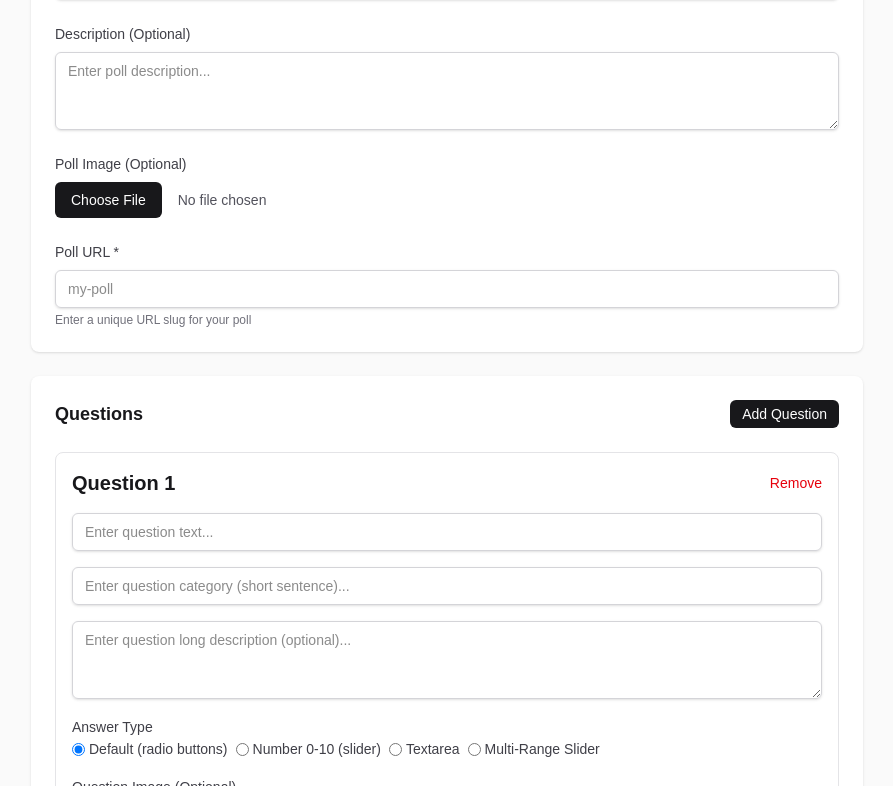
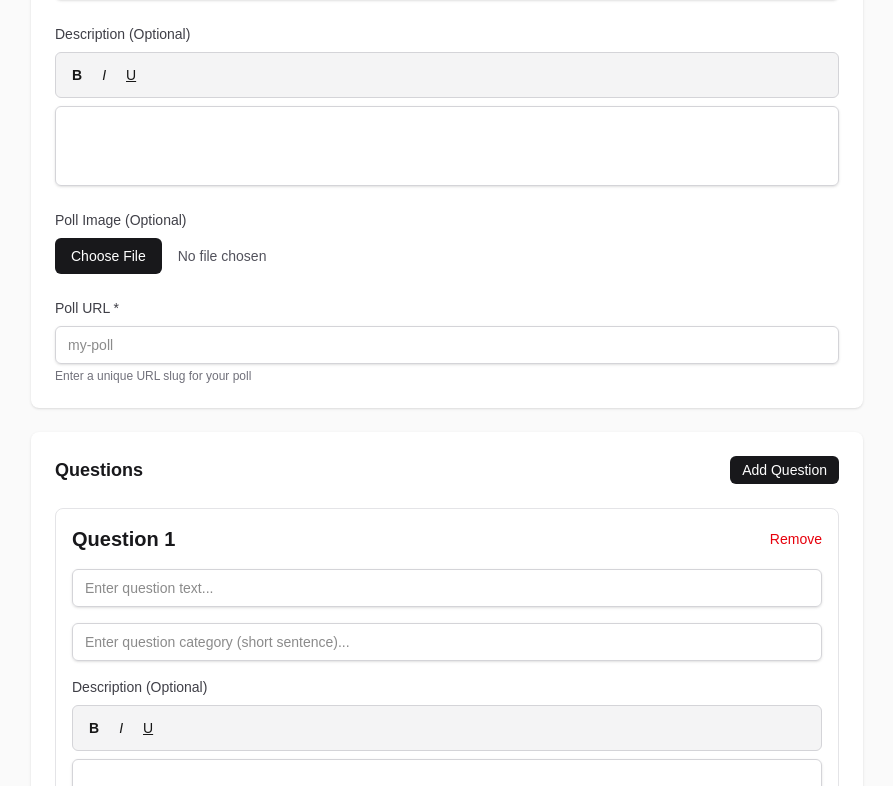
Before and after one commit to bnakaten/polling, a Next.js app: page /create-poll in a window 1280 px wide. Shown: the part 254-1040 px from the top of the page, without its empty margins (193-1086 px from the left). Built offline with nearby package versions, Linux system fonts and the light colour scheme.

Commit message:
Add text format option'

```diff
--- a/app/create-poll/page.tsx
+++ b/app/create-poll/page.tsx
@@ -1,6 +1,6 @@
 "use client";
 
-import { useState } from "react";
+import { useState, useRef } from "react";
 import { useRouter } from "next/navigation";
 
 type AnswerType = "default" | "rating" | "textarea" | "multirangeslider";
@@ -50,6 +50,8 @@ export default function CreatePollPage() {
   const [csvError, setCsvError] = useState<string | null>(null);
   const [csvSuccess, setCsvSuccess] = useState<boolean>(false);
   const router = useRouter();
+  const descriptionEditorRef = useRef<HTMLDivElement>(null);
+  const questionDescriptionRefs = useRef<{[key: number]: HTMLDivElement}>({});
 
   const addQuestion = () => {
     setQuestions([
@@ -71,51 +73,20 @@ export default function CreatePollPage() {
     }));
   };
 
-  const addOption = (questionIndex: number) => {
-    const newQuestions = [...questions];
-    newQuestions[questionIndex].options.push({
-      id: Date.now(),
-      text: "",
-    });
-    setQuestions(newQuestions);
-    setSliderValues(prev => ({
-      ...prev,
-      [questionIndex]: prev[questionIndex] || { likelihood: "3", consequences: "3" }
-    }));
-  };
+  const handleDescriptionInput = (e: React.FormEvent<HTMLDivElement>, questionIndex: number = -1) => {
+    const content = e.currentTarget.innerHTML;
 
-  const removeOption = (questionIndex: number, optionIndex: number) => {
-    const newQuestions = [...questions];
-    if (newQuestions[questionIndex].options.length > 2) {
-      newQuestions[questionIndex].options.splice(optionIndex, 1);
+    if (questionIndex === -1) {
+      if (questions.length > 0) {
+        const newQuestions = [...questions];
+        newQuestions[0].description = content;
+        setQuestions(newQuestions);
+      }
+    } else {
+      const newQuestions = [...questions];
+      newQuestions[questionIndex].description = content;
       setQuestions(newQuestions);
     }
-  };
-
-  const removeQuestion = (questionIndex: number) => {
-    const newQuestions = [...questions];
-    if (newQuestions.length > 1) {
-      newQuestions.splice(questionIndex, 1);
-      setQuestions(newQuestions);
-    }
-  };
-
-  const updateQuestionText = (questionIndex: number, text: string) => {
-    const newQuestions = [...questions];
-    newQuestions[questionIndex].text = text;
-    setQuestions(newQuestions);
-  };
-
-  const updateQuestionCategory = (questionIndex: number, category: string) => {
-    const newQuestions = [...questions];
-    newQuestions[questionIndex].category = category;
-    setQuestions(newQuestions);
-  };
-
-  const updateQuestionDescription = (questionIndex: number, description: string) => {
-    const newQuestions = [...questions];
-    newQuestions[questionIndex].description = description;
-    setQuestions(newQuestions);
   };
 
   const updateQuestionAnswerType = (questionIndex: number, answerType: AnswerType) => {
@@ -132,10 +103,36 @@ export default function CreatePollPage() {
     setQuestions(newQuestions);
   };
 
+  const updateQuestionText = (questionIndex: number, text: string) => {
+    const newQuestions = [...questions];
+    newQuestions[questionIndex].text = text;
+    setQuestions(newQuestions);
+  };
+
+  const updateQuestionCategory = (questionIndex: number, category: string) => {
+    const newQuestions = [...questions];
+    newQuestions[questionIndex].category = category;
+    setQuestions(newQuestions);
+  };
+
   const updateQuestionOptional = (questionIndex: number, isOptional: boolean) => {
     const newQuestions = [...questions];
     newQuestions[questionIndex].isOptional = isOptional;
     setQuestions(newQuestions);
+  };
+
+  const addOption = (questionIndex: number) => {
+    const newQuestions = [...questions];
+    newQuestions[questionIndex].options.push({ id: Date.now(), text: "" });
+    setQuestions(newQuestions);
+  };
+
+  const removeOption = (questionIndex: number, optionIndex: number) => {
+    const newQuestions = [...questions];
+    if (newQuestions[questionIndex].options.length > 2) {
+      newQuestions[questionIndex].options.splice(optionIndex, 1);
+      setQuestions(newQuestions);
+    }
   };
 
   const updateOptionText = (questionIndex: number, optionIndex: number, text: string) => {
@@ -164,6 +161,10 @@ export default function CreatePollPage() {
         return newQuestions;
       });
     }
+  };
+
+  const removeQuestion = (questionIndex: number) => {
+    setQuestions((prev) => prev.filter((_, idx) => idx !== questionIndex));
   };
 
   const removeQuestionImage = (questionIndex: number) => {
@@ -291,6 +292,19 @@ export default function CreatePollPage() {
     setLoading(true);
     setVotingLink(null);
 
+    if (descriptionEditorRef.current) {
+      if (questions.length > 0) {
+        const newQuestions = [...questions];
+        newQuestions[0].description = descriptionEditorRef.current.innerHTML;
+        setQuestions(newQuestions);
+      }
+    }
+    for (const [questionIndex, questionRef] of Object.entries(questionDescriptionRefs.current)) {
+      const newQuestions = [...questions];
+      newQuestions[Number(questionIndex)].description = questionRef.innerHTML;
+      setQuestions(newQuestions);
+    }
+
     const validQuestions = questions.filter((q) => q.text.trim());
 
     if (validQuestions.length === 0) {
@@ -400,13 +414,6 @@ export default function CreatePollPage() {
     setQuestions([{ id: 1, text: "", category: "", description: "", answerType: "default", options: [{ id: 1, text: "" }, { id: 2, text: "" }], imageUrl: "", isOptional: false }]);
     setQuestionImages({});
     setSliderValues({});
-    setMaxVotes(1);
-    setError(null);
-    setCsvError(null);
-    setCsvSuccess(false);
-    setCsvFile(null);
-    setCsvContent("");
-    setUseCsvImport(false);
   };
 
    return (
@@ -633,17 +640,27 @@ export default function CreatePollPage() {
             </div>
 
             <div>
-              <label htmlFor="description" className="block text-sm font-medium text-zinc-700 mb-2">
-                Description (Optional)
-              </label>
-              <textarea
-                id="description"
-                value={description}
-                onChange={(e) => setDescription(e.target.value)}
-                className="block w-full px-3 py-2 border border-zinc-300 rounded-md shadow-sm focus:outline-none focus:ring-zinc-500 focus:border-zinc-500 sm:text-sm"
-                rows={3}
-                placeholder="Enter poll description..."
-              />
+              <label className="block text-sm font-medium text-zinc-700 mb-2">Description (Optional)</label>
+              <div className="flex flex-col gap-2">
+                <div className="flex flex-wrap gap-1 p-2 bg-zinc-100 rounded-md border border-zinc-300">
+                  <button type="button" onClick={() => document.execCommand("bold")} className="px-2 py-1 text-sm font-bold hover:bg-zinc-200 rounded transition-colors">B</button>
+                  <button type="button" onClick={() => document.execCommand("italic")} className="px-2 py-1 text-sm italic hover:bg-zinc-200 rounded transition-colors">I</button>
+                  <button type="button" onClick={() => document.execCommand("underline")} className="px-2 py-1 text-sm underline hover:bg-zinc-200 rounded transition-colors">U</button>
+                </div>
+                <div
+                  ref={descriptionEditorRef}
+                  id="poll-description-editor"
+                  contentEditable
+                  suppressContentEditableWarning
+                  onInput={(e) => handleDescriptionInput(e, -1)}
+                  onKeyDown={(e) => {
+                    if (e.key === "Enter" && !e.shiftKey) {
+                      e.preventDefault();
+                    }
+                  }}
+                  className="block w-full px-3 py-2 border border-zinc-300 rounded-md shadow-sm focus:outline-none focus:ring-zinc-500 focus:border-zinc-500 sm:text-sm min-h-[80px] whitespace-pre-wrap outline-none"
+                />
+              </div>
             </div>
 
             <div>
@@ -738,13 +755,33 @@ export default function CreatePollPage() {
                   className="block w-full px-3 py-2 border border-zinc-300 rounded-md shadow-sm focus:outline-none focus:ring-zinc-500 focus:border-zinc-500 sm:text-sm"
                   placeholder="Enter question category (short sentence)..."
                 />
-                <textarea
-                  value={question.description}
-                  onChange={(e) => updateQuestionDescription(questionIndex, e.target.value)}
-                  className="block w-full px-3 py-2 border border-zinc-300 rounded-md shadow-sm focus:outline-none focus:ring-zinc-500 focus:border-zinc-500 sm:text-sm"
-                  placeholder="Enter question long description (optional)..."
-                  rows={3}
-                />
+                <div>
+                  <label className="block text-sm font-medium text-zinc-700 mb-2">Description (Optional)</label>
+                  <div className="flex flex-col gap-2">
+                    <div className="flex flex-wrap gap-1 p-2 bg-zinc-100 rounded-md border border-zinc-300">
+                      <button type="button" onClick={() => document.execCommand("bold")} className="px-2 py-1 text-sm font-bold hover:bg-zinc-200 rounded transition-colors">B</button>
+                      <button type="button" onClick={() => document.execCommand("italic")} className="px-2 py-1 text-sm italic hover:bg-zinc-200 rounded transition-colors">I</button>
+                      <button type="button" onClick={() => document.execCommand("underline")} className="px-2 py-1 text-sm underline hover:bg-zinc-200 rounded transition-colors">U</button>
+                    </div>
+                    <div
+                      ref={(el) => {
+                        if (el) {
+                          questionDescriptionRefs.current[questionIndex] = el;
+                        }
+                      }}
+                      id={`question-${questionIndex}-description-editor`}
+                      contentEditable
+                      suppressContentEditableWarning
+                      onInput={(e) => handleDescriptionInput(e, questionIndex)}
+                      onKeyDown={(e) => {
+                        if (e.key === "Enter" && !e.shiftKey) {
+                          e.preventDefault();
+                        }
+                      }}
+                      className="block w-full px-3 py-2 border border-zinc-300 rounded-md shadow-sm focus:outline-none focus:ring-zinc-500 focus:border-zinc-500 sm:text-sm min-h-[80px] whitespace-pre-wrap outline-none"
+                    />
+                  </div>
+                </div>
 
                 <div className="space-y-2">
                   <label className="text-sm font-medium text-zinc-700">Answer Type</label>
--- a/app/poll/[id]/PollResultsPageClient.tsx
+++ b/app/poll/[id]/PollResultsPageClient.tsx
@@ -6,6 +6,7 @@ import GenerateTokenForm from "./GenerateTokenForm";
 import DownloadCSV from "./DownloadCSV";
 import CleanUpTokenVotesButton from "./CleanUpTokenVotesButton";
 import CleanUpVotesButton from "./CleanUpVotesButton";
+import FormattedHtml from "../../vote/[token]/FormattedHtml";
 
 interface PollDetails {
   poll: {
@@ -106,7 +107,7 @@ export default function PollResultsPageClient({ pollId, initialData, initialPoll
             </div>
           </div>
           {poll?.description && (
-            <p className="text-zinc-600 mb-4">{poll.description}</p>
+            <FormattedHtml html={poll.description} className="text-zinc-600 mb-4" />
           )}
           {poll?.imageUrl && (
             <img
@@ -186,7 +187,7 @@ export default function PollResultsPageClient({ pollId, initialData, initialPoll
                      {result.category && <span className="block text-sm font-medium text-zinc-500 mb-1">{result.category}</span>}
                      {result.text}
                    </h3>
-                   {result.description && <p className="text-sm text-zinc-600 mb-4">{result.description}</p>}
+                    {result.description && <FormattedHtml html={result.description} className="text-sm text-zinc-600 mb-4" />}
                   <div className="flex items-center gap-2 mb-4">
                     <span className="text-xs text-zinc-500 bg-zinc-100 px-2 py-1 rounded">
                       {result.answerType === "textarea" ? "Textarea" : result.answerType === "rating" ? "Rating 0-10" : result.answerType === "multirangeslider" ? "Multi-Range Slider" : "Multiple Choice"}
--- a/app/poll/[id]/edit/EditPollFormClient.tsx
+++ b/app/poll/[id]/edit/EditPollFormClient.tsx
@@ -1,6 +1,6 @@
 "use client";
 
-import { useState, useRef } from "react";
+import { useState, useRef, useEffect } from "react";
 
 type AnswerType = "default" | "rating" | "textarea" | "multirangeslider";
 
@@ -33,6 +33,10 @@ function generateId() {
 
 export function EditPollFormClient({ poll, initialQuestions, initialQuestionCount, onSubmit }: EditPollFormClientProps) {
   const formRef = useRef<HTMLFormElement>(null);
+  const descriptionEditorRef = useRef<HTMLDivElement>(null);
+  const descriptionValueInputRef = useRef<HTMLInputElement>(null);
+  const questionDescriptionRefs = useRef<{[key: number]: HTMLDivElement}>({});
+  const questionDescriptionValueInputRefs = useRef<{[key: number]: HTMLInputElement}>({});
   const [questions, setQuestions] = useState<Question[]>(initialQuestions.map((q: any) => ({
     id: q.id,
     text: q.text,
@@ -49,32 +53,19 @@ export function EditPollFormClient({ poll, initialQuestions, initialQuestionCoun
   const [tempImage, setTempImage] = useState<File | null>(null);
   const [questionImages, setQuestionImages] = useState<{[key: number]: File | null}>({});
 
+  useEffect(() => {
+    if (poll.description && descriptionEditorRef.current) {
+      descriptionEditorRef.current.innerHTML = poll.description;
+    }
+    questions.forEach((q, idx) => {
+      if (q.description && questionDescriptionRefs.current[idx]) {
+        questionDescriptionRefs.current[idx].innerHTML = q.description;
+      }
+    });
+  }, []);
+
   const addQuestion = () => {
     setQuestions([...questions, { id: generateId(), text: "", category: "", description: "", answerType: "default", options: [{ id: generateId(), text: "" }, { id: generateId(), text: "" }], imageUrl: "", isOptional: false }]);
-  };
-
-  const handleSubmit = async (formData: FormData) => {
-    const file = tempImage || (formData.get("image") as File);
-    if (file && file.size > 0) {
-      setUploadingImage(true);
-      const uploadFormData = new FormData();
-      uploadFormData.append("image", file);
-      try {
-        const response = await fetch("/api/upload-image", {
-          method: "POST",
-          body: uploadFormData,
-        });
-        const data = await response.json();
-        if (response.ok) {
-          setImageUrl(data.imageUrl);
-          formData.set("imageUrl", data.imageUrl);
-        }
-      } catch (err) {
-        console.error("Failed to upload image:", err);
-      } finally {
-        setUploadingImage(false);
-      }
-    }
   };
 
   const addOption = (questionIndex: number) => {
@@ -115,6 +106,20 @@ export function EditPollFormClient({ poll, initialQuestions, initialQuestionCoun
     const newQuestions = [...questions];
     newQuestions[questionIndex].description = description;
     setQuestions(newQuestions);
+  };
+
+
+
+  const handleDescriptionInput = (e: React.FormEvent<HTMLDivElement>, questionIndex: number = -1) => {
+    if (questionIndex === -1) {
+      if (descriptionEditorRef.current && descriptionValueInputRef.current) {
+        descriptionValueInputRef.current.value = descriptionEditorRef.current.innerHTML;
+      }
+    } else {
+      if (questionDescriptionRefs.current[questionIndex] && questionDescriptionValueInputRefs.current[questionIndex]) {
+        questionDescriptionValueInputRefs.current[questionIndex].value = questionDescriptionRefs.current[questionIndex].innerHTML;
+      }
+    }
   };
 
   const updateQuestionAnswerType = (questionIndex: number, answerType: AnswerType) => {
@@ -220,6 +225,15 @@ export function EditPollFormClient({ poll, initialQuestions, initialQuestionCoun
   const handleFormSubmit = async (e: React.FormEvent) => {
     e.preventDefault();
 
+    if (descriptionEditorRef.current && descriptionValueInputRef.current) {
+      descriptionValueInputRef.current.value = descriptionEditorRef.current.innerHTML;
+    }
+    questions.forEach((q, idx) => {
+      if (questionDescriptionRefs.current[idx] && questionDescriptionValueInputRefs.current[idx]) {
+        questionDescriptionValueInputRefs.current[idx].value = questionDescriptionRefs.current[idx].innerHTML;
+      }
+    });
+
     setUploadingImage(true);
 
     try {
@@ -256,6 +270,14 @@ export function EditPollFormClient({ poll, initialQuestions, initialQuestionCoun
       setQuestions(updatedQuestions);
 
       if (formRef.current) {
+        if (descriptionEditorRef.current && descriptionValueInputRef.current) {
+          descriptionValueInputRef.current.value = descriptionEditorRef.current.innerHTML;
+        }
+        questions.forEach((q, idx) => {
+          if (questionDescriptionRefs.current[idx] && questionDescriptionValueInputRefs.current[idx]) {
+            questionDescriptionValueInputRefs.current[idx].value = questionDescriptionRefs.current[idx].innerHTML;
+          }
+        });
         const formData = new FormData(formRef.current);
 
         for (const [questionIndex, imageUrl] of Object.entries(questionImageUpdates)) {
@@ -281,9 +303,29 @@ export function EditPollFormClient({ poll, initialQuestions, initialQuestionCoun
           <input id="title" name="title" type="text" required defaultValue={poll.title} className="block w-full px-3 py-2 border border-zinc-300 rounded-md shadow-sm focus:outline-none focus:ring-zinc-500 focus:border-zinc-500 sm:text-sm" placeholder="Enter poll title..." />
         </div>
         <div>
-          <label htmlFor="description" className="block text-sm font-medium text-zinc-700 mb-2">Description (Optional)</label>
-          <textarea id="description" name="description" defaultValue={poll.description || ""} className="block w-full px-3 py-2 border border-zinc-300 rounded-md shadow-sm focus:outline-none focus:ring-zinc-500 focus:border-zinc-500 sm:text-sm" rows={3} placeholder="Enter poll description..." />
+          <label className="block text-sm font-medium text-zinc-700 mb-2">Description (Optional)</label>
+      <div className="flex flex-col gap-2">
+        <div className="flex flex-wrap gap-1 p-2 bg-zinc-100 rounded-md border border-zinc-300">
+          <button type="button" onClick={() => document.execCommand("bold")} className="px-2 py-1 text-sm font-bold hover:bg-zinc-200 rounded transition-colors">B</button>
+          <button type="button" onClick={() => document.execCommand("italic")} className="px-2 py-1 text-sm italic hover:bg-zinc-200 rounded transition-colors">I</button>
+          <button type="button" onClick={() => document.execCommand("underline")} className="px-2 py-1 text-sm underline hover:bg-zinc-200 rounded transition-colors">U</button>
         </div>
+        <div
+          ref={descriptionEditorRef}
+           id="poll-description-editor"
+           contentEditable
+           suppressContentEditableWarning
+           onInput={(e) => handleDescriptionInput(e, -1)}
+           onKeyDown={(e) => {
+             if (e.key === "Enter" && !e.shiftKey) {
+               e.preventDefault();
+             }
+           }}
+           className="block w-full px-3 py-2 border border-zinc-300 rounded-md shadow-sm focus:outline-none focus:ring-zinc-500 focus:border-zinc-500 sm:text-sm min-h-[80px] whitespace-pre-wrap outline-none"
+         />
+         <input type="hidden" name="description" ref={descriptionValueInputRef} defaultValue={poll.description || ""} />
+       </div>
+         </div>
 
         <div>
           <label htmlFor="image" className="block text-sm font-medium text-zinc-700 mb-2">Poll Image (Optional)</label>
@@ -361,7 +403,38 @@ export function EditPollFormClient({ poll, initialQuestions, initialQuestionCoun
             </div>
             <input type="text" name={`question_${questionIndex}_text`} value={question.text} onChange={(e) => updateQuestionText(questionIndex, e.target.value)} className="block w-full px-3 py-2 border border-zinc-300 rounded-md shadow-sm focus:outline-none focus:ring-zinc-500 focus:border-zinc-500 sm:text-sm" placeholder="Enter question text..." />
             <input type="text" name={`question_${questionIndex}_category`} value={question.category} onChange={(e) => updateQuestionCategory(questionIndex, e.target.value)} className="block w-full px-3 py-2 border border-zinc-300 rounded-md shadow-sm focus:outline-none focus:ring-zinc-500 focus:border-zinc-500 sm:text-sm" placeholder="Enter question category (short sentence)..." />
-            <textarea name={`question_${questionIndex}_description`} value={question.description} onChange={(e) => updateQuestionDescription(questionIndex, e.target.value)} className="block w-full px-3 py-2 border border-zinc-300 rounded-md shadow-sm focus:outline-none focus:ring-zinc-500 focus:border-zinc-500 sm:text-sm" placeholder="Enter question long description (optional)..." rows={3} />
+            <div>
+              <label className="block text-sm font-medium text-zinc-700 mb-2">Description (Optional)</label>
+              <div className="flex flex-col gap-2">
+                <div className="flex flex-wrap gap-1 p-2 bg-zinc-100 rounded-md border border-zinc-300">
+                  <button type="button" onClick={() => document.execCommand("bold")} className="px-2 py-1 text-sm font-bold hover:bg-zinc-200 rounded transition-colors">B</button>
+                  <button type="button" onClick={() => document.execCommand("italic")} className="px-2 py-1 text-sm italic hover:bg-zinc-200 rounded transition-colors">I</button>
+                  <button type="button" onClick={() => document.execCommand("underline")} className="px-2 py-1 text-sm underline hover:bg-zinc-200 rounded transition-colors">U</button>
+                </div>
+                <div
+                  ref={(el) => {
+                    if (el) {
+                      questionDescriptionRefs.current[questionIndex] = el;
+                    }
+                  }}
+                  id={`question-${questionIndex}-description-editor`}
+                  contentEditable
+                  suppressContentEditableWarning
+                  onInput={(e) => handleDescriptionInput(e, questionIndex)}
+                  onKeyDown={(e) => {
+                    if (e.key === "Enter" && !e.shiftKey) {
+                      e.preventDefault();
+                    }
+                  }}
+                  className="block w-full px-3 py-2 border border-zinc-300 rounded-md shadow-sm focus:outline-none focus:ring-zinc-500 focus:border-zinc-500 sm:text-sm min-h-[80px] whitespace-pre-wrap outline-none"
+                />
+                <input type="hidden" name={`question_${questionIndex}_description`} ref={(el) => {
+                  if (el) {
+                    questionDescriptionValueInputRefs.current[questionIndex] = el;
+                  }
+                }} defaultValue={question.description || ""} />
+              </div>
+            </div>
 
             <input type="hidden" name={`answerType_${questionIndex}`} value={question.answerType} />
             <div className="space-y-2">
--- a/app/vote/[token]/VoteLanding.tsx
+++ b/app/vote/[token]/VoteLanding.tsx
@@ -2,6 +2,7 @@
 
 import { useState } from "react";
 import { useRouter } from "next/navigation";
+import FormattedHtml from "./FormattedHtml";
 
 interface VoteLandingProps {
   poll: any;
@@ -54,7 +55,7 @@ export default function VoteLanding({ poll, token }: VoteLandingProps) {
           )}
           <h1 className="text-3xl md:text-4xl font-bold text-zinc-900 mb-3">{poll.title}</h1>
           {poll.description && (
-            <p className="text-lg text-zinc-600">{poll.description}</p>
+            <FormattedHtml html={poll.description} className="text-lg text-zinc-600" />
           )}
         </div>
 
--- a/app/vote/[token]/questions/VoteQuestionsClient.tsx
+++ b/app/vote/[token]/questions/VoteQuestionsClient.tsx
@@ -2,6 +2,7 @@
 
 import { useState, useEffect, useLayoutEffect, useRef } from "react";
 import { useRouter } from "next/navigation";
+import FormattedHtml from "../FormattedHtml";
 
 interface VoteQuestionsClientProps {
   poll: any;
@@ -298,8 +299,8 @@ export default function VoteQuestionsClient({ poll, token }: VoteQuestionsClient
                 Required
               </span>
             )}
-          </h3>
-          {currentQuestion.description && currentQuestion.description.trim() !== "" && <p className="text-sm text-zinc-600 mb-6">{currentQuestion.description}</p>}
+           </h3>
+           {currentQuestion.description && currentQuestion.description.trim() !== "" && <FormattedHtml html={currentQuestion.description} className="text-sm text-zinc-600 mb-6" />}
 
           <input type="hidden" name="token" value={token} />
 
```
Also changed, not shown: app/vote/[token]/FormattedHtml.tsx (added, +17 -0 lines), app/vote/[token]/VoteForm.tsx (+5 -4 lines).
